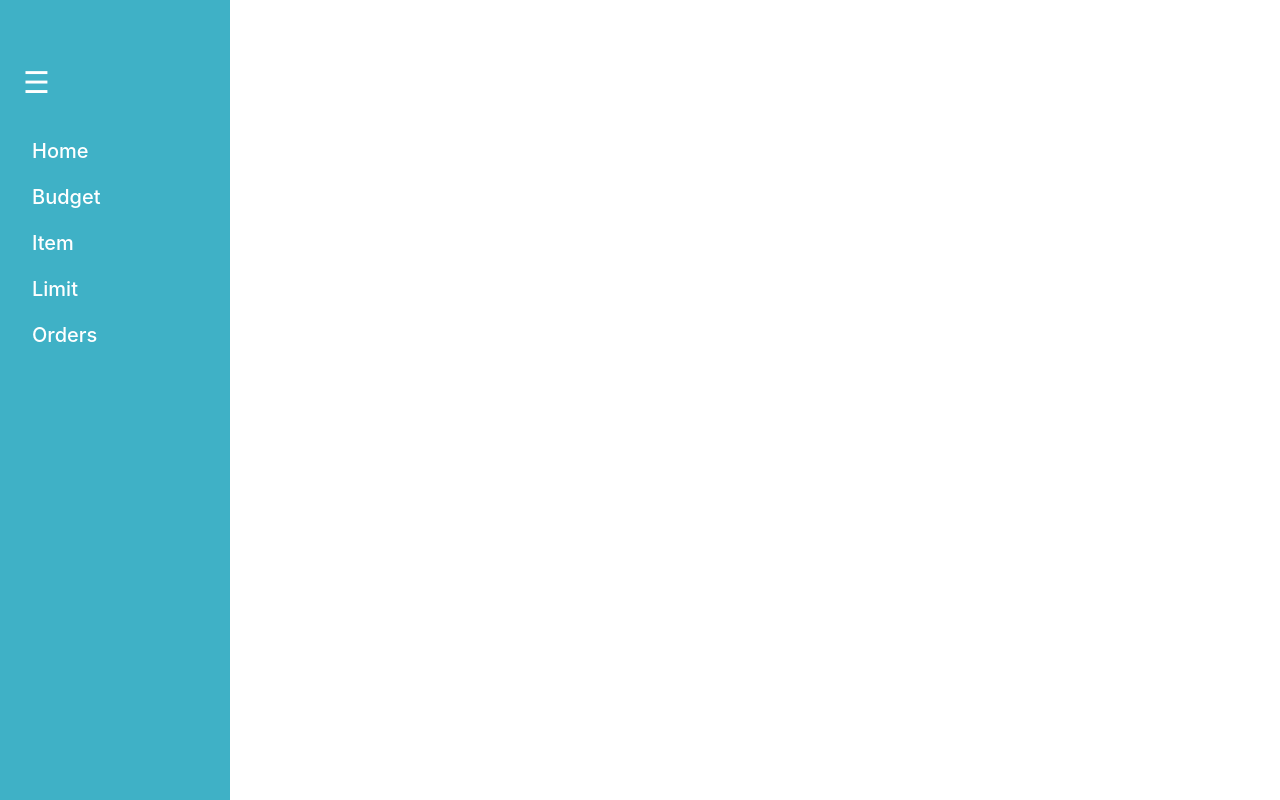
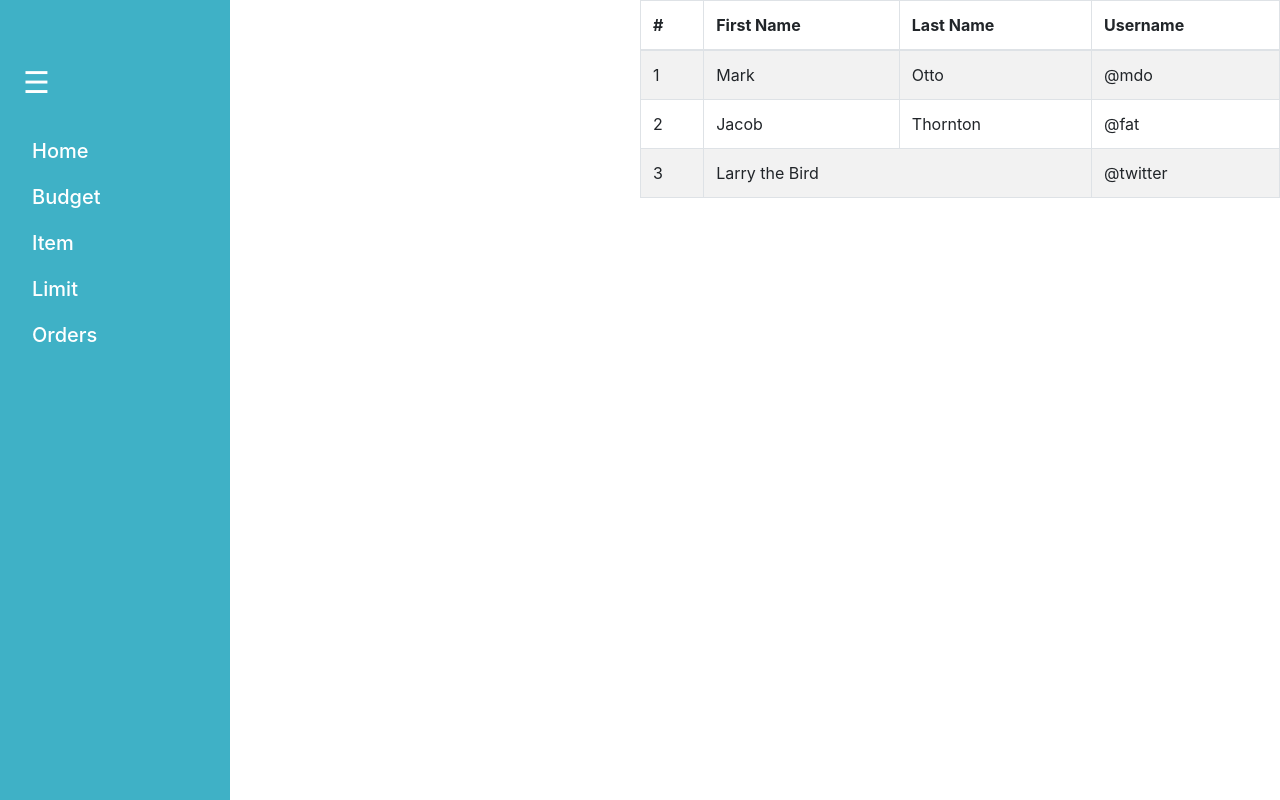
Before and after one commit to DulminiD/ProcurementW, a React (Create React App) app: page /approve-order/1 in a window 1280 px wide. Built offline with nearby package versions, Linux system fonts and the light colour scheme.

Commit message:
View Order Status Added

```diff
--- a/src/OrderApproval/ApproveOrder.js
+++ b/src/OrderApproval/ApproveOrder.js
@@ -1,4 +1,5 @@
 import React, {Component} from 'react';
+import {Table} from "react-bootstrap";
 
 
 export default class ApproveOrder extends Component{
@@ -8,8 +9,36 @@ export default class ApproveOrder extends Component{
 
     render() {
         return(
-            <div>
-                approve order
+            <div style={{marginLeft:'50%'}}>
+                <Table striped bordered hover>
+                    <thead>
+                    <tr>
+                        <th>#</th>
+                        <th>First Name</th>
+                        <th>Last Name</th>
+                        <th>Username</th>
+                    </tr>
+                    </thead>
+                    <tbody>
+                    <tr>
+                        <td>1</td>
+                        <td>Mark</td>
+                        <td>Otto</td>
+                        <td>@mdo</td>
+                    </tr>
+                    <tr>
+                        <td>2</td>
+                        <td>Jacob</td>
+                        <td>Thornton</td>
+                        <td>@fat</td>
+                    </tr>
+                    <tr>
+                        <td>3</td>
+                        <td colSpan="2">Larry the Bird</td>
+                        <td>@twitter</td>
+                    </tr>
+                    </tbody>
+                </Table>
             </div>
         );
     }
--- a/src/OrderApproval/OrderView.js
+++ b/src/OrderApproval/OrderView.js
@@ -1,15 +1,66 @@
 import React, {Component} from 'react';
-
+import {Table} from "react-bootstrap";
+import {Button} from "react-bootstrap";
+import firebase from "../firebase";
+import {Link} from "react-router-dom";
+const db = firebase.ref().child('Orders');
 
 export default class OrderView extends Component{
     constructor(props) {
         super(props);
+        this.state={
+            orderList:[]
+        };
     }
+
+    componentDidMount() {
+        db.on('value', snapshot => {
+            let allOrders = [];
+            snapshot.forEach(snap => {
+                console.log(snap.key);
+                allOrders.push(snap.val());
+            });
+            this.setState({orderList: allOrders});
+            console.log(this.state.orderList)
+        })
+    }
+
+   displayTable(){
+
+   }
 
     render() {
         return(
-            <div >
-                order view
+            <div className="mt-5 mr-5" style={{marginLeft:'20%'}}>
+              <Table striped bordered hover  >
+                <thead style={{backgroundColor:"#3fb1c6",color:'white'}} className="font-weight-bold">
+                   <tr>
+                     <th>Order ID</th>
+                     <th>CompanyID</th>
+                     <th>Details</th>
+                     <th>Date</th>
+                     <th>Status</th>
+                     <th>View</th>
+                     </tr>
+                </thead>
+                <tbody>
+                {this.state.orderList.map(orders=>{
+                    return <tr>
+                    <td>{orders.orderId}</td>
+                    <td>{orders.companyID}</td>
+                    <td>{orders.item} - {orders.quantity}</td>
+                    <td>{orders.date}</td>
+                    <td>{orders.status}</td>
+                    <td>
+                        <Link className="edit-link" to={"/approve-order/" + orders.orderId}>
+                        <Button variant="outline-primary" className="pl-3 pr-3">View Order</Button>
+                        </Link>
+                    </td>
+                    </tr>
+
+                })}
+                 </tbody>
+               </Table>
             </div>
         );
     }
```
